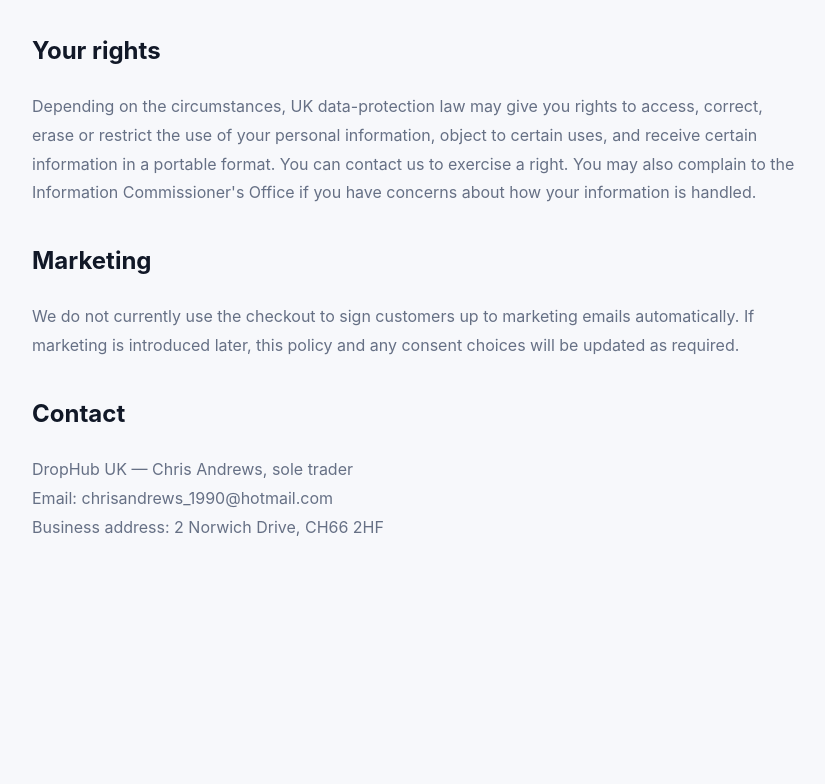
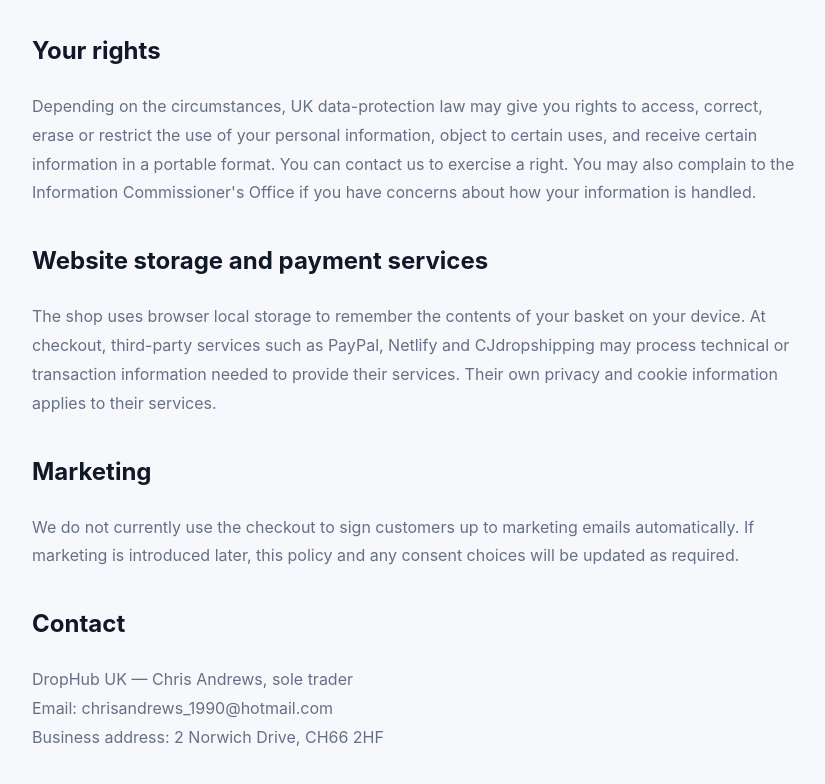
Before and after one commit to chrisandrews1990-cell/drop-hub-uk-store, a plain HTML site: page privacy.html in a window 1280 px wide. Shown: the part 1476-2260 px from the top of the page, without its empty margins (222-1047 px from the left). Before the commit the page ends 2103 px from the top, so only its background shows below. Drawn offline with Linux system fonts and the light colour scheme.

Commit message:
Add browser storage and payment service privacy information

```diff
--- a/privacy.html
+++ b/privacy.html
@@ -36,6 +36,9 @@
   <h2>Your rights</h2>
   <p>Depending on the circumstances, UK data-protection law may give you rights to access, correct, erase or restrict the use of your personal information, object to certain uses, and receive certain information in a portable format. You can contact us to exercise a right. You may also complain to the Information Commissioner's Office if you have concerns about how your information is handled.</p>
 
+  <h2>Website storage and payment services</h2>
+  <p>The shop uses browser local storage to remember the contents of your basket on your device. At checkout, third-party services such as PayPal, Netlify and CJdropshipping may process technical or transaction information needed to provide their services. Their own privacy and cookie information applies to their services.</p>
+
   <h2>Marketing</h2>
   <p>We do not currently use the checkout to sign customers up to marketing emails automatically. If marketing is introduced later, this policy and any consent choices will be updated as required.</p>
 
```
